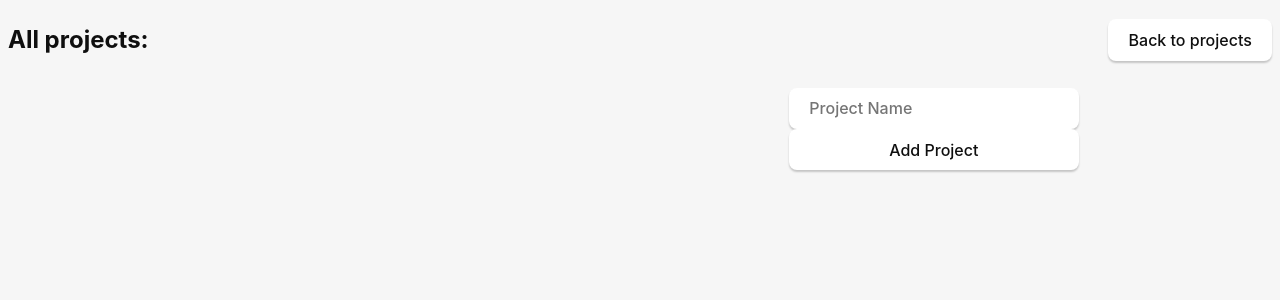
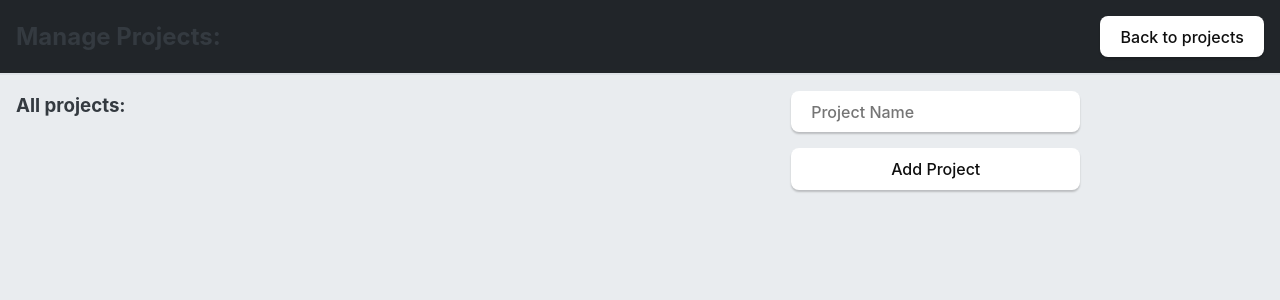
Before and after one commit to whoisryosuke/entourage-v2, a React (Vite) app: page /manage-projects in a window 1280 px wide. Shown: the top 300 px of the page. Built offline with nearby package versions, Linux system fonts and the light colour scheme.

Commit message:
:lipstick: quick styling

```diff
--- a/src/App.css
+++ b/src/App.css
@@ -21,9 +21,6 @@
   -webkit-text-size-adjust: 100%;
 
   color-scheme: light dark;
-
-  --page-bg: light-dark("#EFEFEF", "#222");
-  --text-color: light-dark("#222", "#EFEFEF");
 
   /*  General
  *  ─────────────────────────────────── */
@@ -344,11 +341,17 @@
   --orange-8-rgb: 232, 89, 12;
   --orange-9: #d9480f;
   --orange-9-rgb: 217, 72, 15;
+
+  --page-bg: light-dark(var(--gray-2), var(--gray-8));
+  --text-color: light-dark(var(--gray-8), var(--gray-1));
+  --border-color: light-dark(var(--gray-3), var(--gray-7));
 }
 
 body {
   background-color: var(--page-bg);
   color: var(--text-color);
+  margin: 0;
+  min-height: 100vh;
 }
 
 .container {
--- a/src/screens/ManageProjectsScreen/ManageProjectsScreen.css
+++ b/src/screens/ManageProjectsScreen/ManageProjectsScreen.css
@@ -1,14 +1,15 @@
 .manage-project-bar {
-  width: 100%;
   display: flex;
   justify-content: space-between;
   align-items: center;
-  margin-bottom: 1rem;
 }
 
+.project-list div {
+  padding: 0 1rem;
+}
 .project-list ul {
-  padding: 0 1rem;
   margin: 0;
+  padding: 0;
 }
 .project-list li {
   display: flex;
@@ -16,8 +17,14 @@
   align-items: center;
   list-style: none;
   padding: 0.5rem 0.75rem;
-  border: 2px solid var(--gray-8);
+  border: 2px solid var(--border-color);
   border-radius: 0.5rem;
   margin: 0;
   margin-bottom: 1rem;
 }
+.project-input-container {
+  margin-top: 1rem;
+}
+.project-input-container input {
+  margin-bottom: 1rem;
+}
--- a/src/screens/ManageProjectsScreen/ManageProjectsScreen.tsx
+++ b/src/screens/ManageProjectsScreen/ManageProjectsScreen.tsx
@@ -2,6 +2,7 @@ import React, { useRef } from "react";
 import useAppStore from "../../store/store";
 import { useNavigate } from "react-router";
 import "./ManageProjectsScreen.css";
+import "../ProjectsScreen/ProjectBar/ProjectBar.css";
 import { Project } from "../../store/types";
 import CloseIcon from "../../components/icons/CloseIcon";
 
@@ -46,14 +47,18 @@ const ManageProjectsScreen = (props: Props) => {
   };
 
   return (
-    <div className="manage-project-container">
-      <div className="manage-project-bar">
-        <h2>All projects:</h2>
-
+    <>
+      <div className="ProjectBar">
+        <div className="content manage-project-bar">
+          <h2>Manage Projects:</h2>
           <button onClick={handleBackProjects}>Back to projects</button>
         </div>
+      </div>
+      <div className="manage-project-container">
         <div style={{ display: "flex" }}>
           <div className="project-list" style={{ width: "61.8%" }}>
+            <div>
+              <h3>All projects:</h3>
               <ul>
                 {projects.map((project, index) => (
                   <li>
@@ -64,6 +69,7 @@ const ManageProjectsScreen = (props: Props) => {
                   </li>
                 ))}
               </ul>
+            </div>
           </div>
           <div
             className="project-input-container"
@@ -77,6 +83,7 @@ const ManageProjectsScreen = (props: Props) => {
           </div>
         </div>
       </div>
+    </>
   );
 };
 
--- a/src/screens/ProjectsScreen/AddBlockSidebar/AddBlockSidebar.css
+++ b/src/screens/ProjectsScreen/AddBlockSidebar/AddBlockSidebar.css
@@ -1,11 +1,35 @@
+.AddBlockSidebarMask {
+  position: fixed;
+  inset: 0;
+  background: rgb(0, 0, 0, 0.5);
+  background: radial-gradient(
+    circle,
+    rgba(0, 0, 0, 0.7) 0%,
+    rgba(0, 0, 0, 0.5) 100%
+  );
+  opacity: 0;
+  pointer-events: none;
+
+  transition: opacity 420ms ease-in;
+}
+.AddBlockSidebarMask.open {
+  opacity: 1;
+  pointer-events: all;
+}
+
 .AddBlockSidebar {
   --width: 300px;
   width: var(--width);
+  height: 100%;
   position: fixed;
   top: 0;
   right: 0;
 
   transition: transform 420ms ease-in;
+
+  background-color: var(--border-color);
+  border-left: 4px solid;
+  border-color: light-dark(var(--gray-4), var(--gray-6));
 }
 .AddBlockSidebar .content {
   padding: 1rem;
--- a/src/screens/ProjectsScreen/AddBlockSidebar/AddBlockSidebar.tsx
+++ b/src/screens/ProjectsScreen/AddBlockSidebar/AddBlockSidebar.tsx
@@ -13,7 +13,8 @@ import { create, BaseDirectory } from "@tauri-apps/plugin-fs";
 type Props = {};
 
 const AddBlockSidebar = (props: Props) => {
-  const { currentProject, projectSidebar, addBlock } = useAppStore();
+  const { currentProject, projectSidebar, addBlock, toggleProjectSidebar } =
+    useAppStore();
   const [type, setType] = useState(BLOCK_TYPES[0]);
   const nameRef = useRef<HTMLInputElement | null>(null);
   const commandRef = useRef<HTMLInputElement | null>(null);
@@ -83,10 +84,25 @@ const AddBlockSidebar = (props: Props) => {
 
   const openStatus = projectSidebar ? "open" : "closed";
   return (
+    <>
+      <div
+        className={`AddBlockSidebarMask ${openStatus}`}
+        onClick={toggleProjectSidebar}
+      />
       <div className={`AddBlockSidebar ${openStatus}`}>
         <div className="content">
-        <input ref={nameRef} type="text" placeholder="Name of block" />
-        <input ref={commandRef} type="text" placeholder="Command" />
+          <input
+            ref={nameRef}
+            name="block-name"
+            type="text"
+            placeholder="Name of block"
+          />
+          <input
+            ref={commandRef}
+            name="block-command"
+            type="text"
+            placeholder="Command"
+          />
           <label htmlFor="block-type">Command Type:</label>
           <select name="block-type" value={type} onChange={handleTypeChange}>
             {BLOCK_TYPES.map((blockType) => (
@@ -103,6 +119,7 @@ const AddBlockSidebar = (props: Props) => {
           <button onClick={handleCreateBlock}>Create block</button>
         </div>
       </div>
+    </>
   );
 };
 
--- a/src/screens/ProjectsScreen/ProjectBar/ProjectBar.css
+++ b/src/screens/ProjectsScreen/ProjectBar/ProjectBar.css
@@ -1,3 +1,12 @@
 .ProjectBar {
   width: 100%;
+  background-color: var(--gray-9);
+  border-bottom: 2px solid;
+  border-color: var(--border-color);
 }
+.ProjectBar .content {
+  padding: 1rem;
+}
+.ProjectBar h2 {
+  margin: 0;
+}
--- a/src/screens/ProjectsScreen/ProjectBar/ProjectBar.tsx
+++ b/src/screens/ProjectsScreen/ProjectBar/ProjectBar.tsx
@@ -25,6 +25,7 @@ const ProjectBar = (props: Props) => {
 
   return (
     <div className="ProjectBar">
+      <div className="content">
         <select value={currentProject} onChange={handleProjectChange}>
           {projects.map((project) => (
             <option value={project.id}>{project.name}</option>
@@ -36,6 +37,7 @@ const ProjectBar = (props: Props) => {
           <button onClick={handleNewBlock}>New Block</button>
         )}
       </div>
+    </div>
   );
 };
 
--- a/src/screens/ProjectsScreen/ProjectView/ProjectView.tsx
+++ b/src/screens/ProjectsScreen/ProjectView/ProjectView.tsx
@@ -18,7 +18,15 @@ const ProjectView = (props: Props) => {
     <BlockButton key={block.name} block={block} />
   ));
 
-  return <div>{projectBlocks}</div>;
+  return (
+    <div>
+      {projectBlocks.length > 0 ? (
+        projectBlocks
+      ) : (
+        <div style={{ padding: "1rem" }}>Create some blocks!</div>
+      )}
+    </div>
+  );
 };
 
 export default ProjectView;
```
Lines whose indentation alone changed are shown as unchanged.
